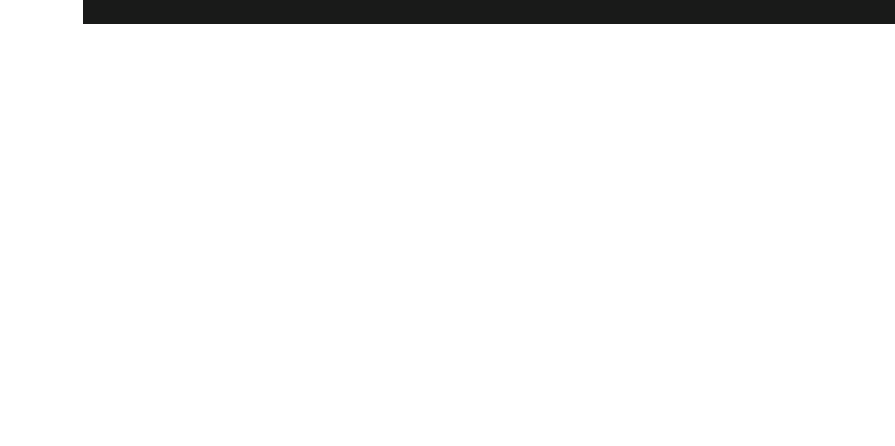
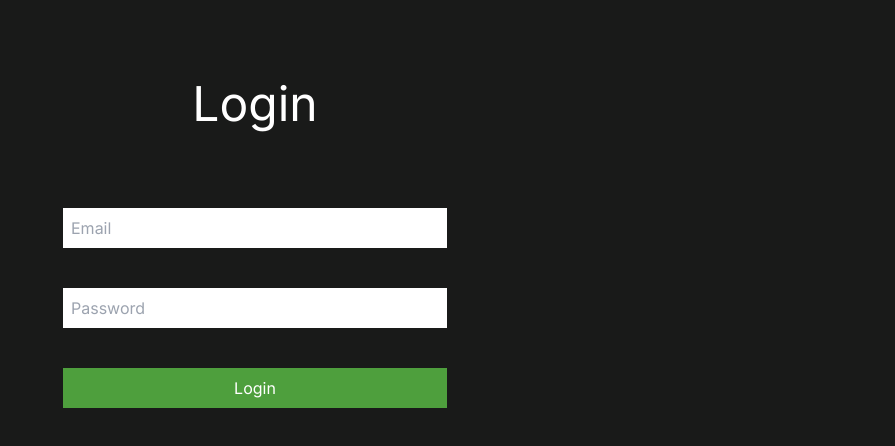
Before and after one commit to weldson01/indie-game-store, a Next.js app: page /login in a window 1280 px wide. Shown: the top 446 px of the page, without its empty margins (385-1280 px from the left). Built offline with nearby package versions, Linux system fonts and the light colour scheme.

Commit message:
feat: login page

```diff
--- a/package.json
+++ b/package.json
@@ -12,6 +12,7 @@
     "@egjs/react-flicking": "^4.11.3",
     "@emotion/react": "^11.11.4",
     "@emotion/styled": "^11.11.5",
+    "@hookform/resolvers": "^3.6.0",
     "@mui/icons-material": "^5.15.20",
     "@mui/material": "^5.15.20",
     "@phosphor-icons/react": "^2.1.6",
@@ -20,7 +21,8 @@
     "react-dom": "^18",
     "react-hook-form": "^7.52.0",
     "react-slick": "^0.30.2",
-    "slick-carousel": "^1.8.1"
+    "slick-carousel": "^1.8.1",
+    "zod": "^3.23.8"
   },
   "devDependencies": {
     "@types/node": "^20",
--- /dev/null
+++ b/src/app/(public)/layout.tsx
@@ -0,0 +1,5 @@
+export default function PublicLayout({children}:{children:React.ReactNode}){
+    return <main className="flex flex-col min-h-screen max-w-full">
+        {children}
+    </main>
+}
--- a/src/app/(public)/login/page.tsx
+++ b/src/app/(public)/login/page.tsx
@@ -1,20 +1,52 @@
 "use client"
 
 import { InputsLogin } from "@/interfaces/Interfaces"
+import { zodResolver } from "@hookform/resolvers/zod"
 import { SubmitHandler, useForm } from "react-hook-form"
+import {z} from "zod"
 
-export default function Login(){
-    const {register, handleSubmit} = useForm<InputsLogin>()
+const loginFormSchema = z.object({
+    email: z.string().min(1, "Email is required").email("Email is not valid"),
+    password: z.string().min(3, "Password needs a minimum of 6 characters")
+})
 
-    const submiteHandle: SubmitHandler<InputsLogin> = ()=>{
 
+type loginFormData = z.infer<typeof loginFormSchema>
+
+
+export default function Login() {
+    const { register, handleSubmit, formState: { errors } } = useForm<loginFormData>({
+        resolver: zodResolver(loginFormSchema)
+    })
+
+    const submiteHandle: SubmitHandler<InputsLogin> = (data) => {
+        if (data.email == "admin@admin.com" && data.password == "admin") {
+            const user = JSON.stringify(data, null, 2)
+            console.log(user)
+        }
     }
 
-    return <div className="bg-primary">
-        <form onSubmit={handleSubmit(submiteHandle)}>
-            <input type="text" {... register("email", {required: true, deps:"email"})} />
-            <input type="text" {... register("password", {required: true, deps: "password"})} />
-        </form>
+    return (
+        <div className="flex flex-1 p-20 flex-col min-h-full bg-primary items-center justify-center">
+            <h1 className="mb-20 text-5xl">Login</h1>
+            <form action={"/home"} method="post" onSubmit={handleSubmit(submiteHandle)} className="flex flex-1 flex-col gap-10 w-full max-w-96">
 
-    </div>
+                <input type="text"
+                {...register("email", { required: true, deps: "email" })}
+                aria-invalid={errors?.email ? "true" : "false"}
+                className="pl-2 h-10"
+                placeholder="Email" />
+                {errors.email && <span>{errors.email.message}</span>}
+
+                <input type="password"
+                {...register("password", { required: true, deps: "password" })}
+                aria-invalid={errors?.email ? "true" : "false"}
+                className="pl-2 h-10"
+                placeholder="Password" />
+                {errors.password && <span>{errors.password.message}</span>}
+
+
+                <input type="submit" value="Login"  className="text-whiteColor bg-success h-10 hover:bg-opacity-85 cursor-pointer" />
+            </form>
+        </div>)
 }
--- a/src/app/global-style.css
+++ b/src/app/global-style.css
@@ -5,6 +5,10 @@
 *{
     color: #fff;
 }
+input{
+    color:black;
+}
+
 
 @layer utilities {
     /* Hide scrollbar for Chrome, Safari and Opera */
--- a/src/app/layout.tsx
+++ b/src/app/layout.tsx
@@ -5,8 +5,8 @@ import "./global-style.css";
 const inter = Inter({ subsets: ["latin"] });
 
 export const metadata: Metadata = {
-  title: "Create Next App",
-  description: "Generated by create next app",
+  title: "INDIE GAME STORE",
+  description: "A Game Store",
 };
 
 export default function RootLayout({
```
Also changed, not shown: src/services/api/ApiAuth.ts (added, +7 -0 lines), 1 other file (tests, documents, lock files or other folders).
